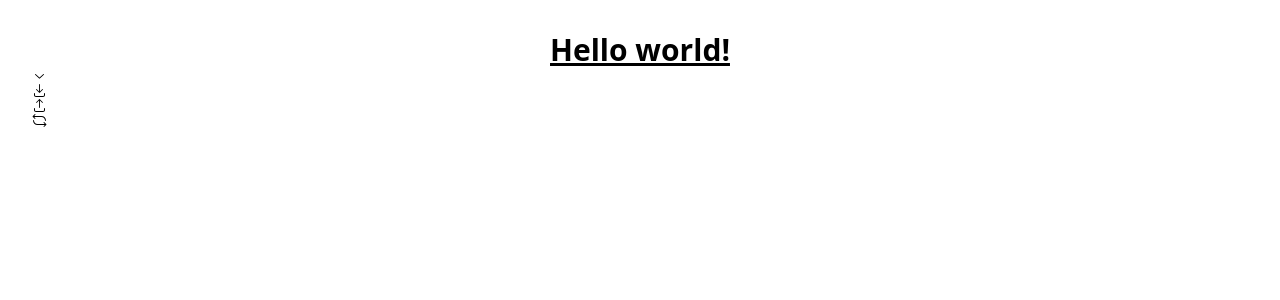
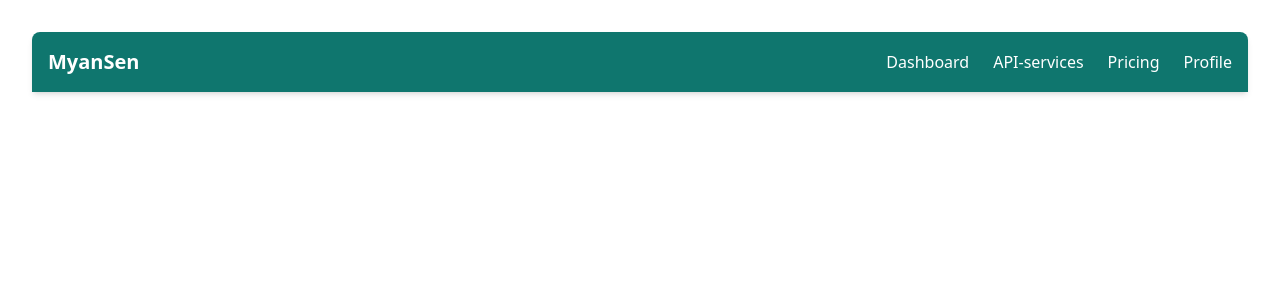
Before and after one commit to gloriabee/myansen_frontend, a React (Vite) app: page / in a window 1280 px wide. Shown: the top 300 px of the page. Built offline with nearby package versions, Linux system fonts and the light colour scheme.

Commit message:
Add: NavBar as compoenent

```diff
--- a/src/App.tsx
+++ b/src/App.tsx
@@ -1,13 +1,35 @@
 import "./App.css";
 import { icons } from "./components/icons";
+import NavBar from "@components/NavBar";
 function App() {
+  const navItems = [
+    {
+      label: "Dashboard",
+      link: "/dashboard",
+    },
+    {
+      label: "API-services",
+      link: "/apiservices",
+    },
+    {
+      label: "Pricing",
+      link: "/pricing",
+    },
+    {
+      label: "Profile",
+      link: "/profile",
+    },
+  ];
   return (
     <>
-      <h1 className="text-3xl font-bold underline">Hello world!</h1>
+      {/* <h1 className="text-3xl font-bold underline">Hello world!</h1>
       <icons.dropdown />
       <icons.export />
       <icons.upload />
-      <icons.loop />
+      <icons.loop /> */}
+
+      <NavBar logoText="MyanSen" navItems={navItems} />
+
     </>
   );
 }
--- /dev/null
+++ b/src/components/NavBar.tsx
@@ -0,0 +1,171 @@
+import React, { useState } from "react";
+
+
+interface NavItem {
+  label: string;
+  link: string;
+  icon?: string;
+  subItems?: NavItem[];
+}
+
+interface NavBarProps {
+  logoText: string;
+  navItems: NavItem[];
+}
+
+const NavBar = ({ logoText, navItems } : NavBarProps) => {
+  const [isMobileViewOpen, setMobileViewOpen] = useState(false);
+
+  return (
+    <nav className="bg-teal-700 p-4 shadow-md rounded-tl-lg rounded-tr-lg ">
+      <div className="container mx-auto flex justify-between items-center text-white">
+        {/* Logo/Brand Name */}
+        <a href="/" className="text-xl font-bold">
+          {logoText}
+        </a>
+
+        {/* Desktop Navigation */}
+        <div className="hidden md:flex space-x-6">
+          {navItems.map((item, index) => (
+            <div key={index} className="relative group">
+              <a
+                href={item.link}
+                className="hover:text-teal-200 transition-colors duration-200 cursor-pointer flex items-center" // Added flex items-center for icon alignment
+              >
+                {item.icon && (
+                  <img
+                    src={item.icon}
+                    alt={item.label}
+                    className="w-5 h-5 mr-1"
+                  />
+                )}
+                {item.label}
+
+                {item.subItems && (
+                  <svg
+                    className="ml-1 w-4 h-4 inline-block transform group-hover:rotate-180 transition-transform duration-200"
+                    fill="none"
+                    stroke="currentColor"
+                    viewBox="0 0 24 24"
+                    xmlns="http://www.w3.org/2000/svg"
+                  >
+                    <path
+                      strokeLinecap="round"
+                      strokeLinejoin="round"
+                      strokeWidth="2"
+                      d="M19 9l-7 7-7-7"
+                    ></path>
+                  </svg>
+                )}
+              </a>
+
+              {/* Desktop Sub-items (Dropdown) */}
+              {item.subItems && (
+                <div className="absolute left-0 mt-2 w-48 bg-white rounded-md shadow-lg opacity-0 invisible group-hover:opacity-100 group-hover:visible transition-all duration-200 z-10">
+                  {item.subItems?.map((subItem, subindex) => (
+                    <a
+                      key={subindex}
+                      href={subItem.link}
+                      className="block px-4 py-2 text-gray-800 hover:bg-gray-100 hover:rounded-md flex items-center" // Added flex items-center
+                    >
+                      {subItem.icon && (
+                        <img
+                          src={subItem.icon}
+                          alt={subItem.label}
+                          className="w-4 h-4 mr-1"
+                        />
+                      )}
+                      {subItem.label}
+                    </a>
+                  ))}
+                </div>
+              )}
+            </div>
+          ))}
+        </div>
+
+        {/* Mobile Menu Button (Hamburger/Close Icon) */}
+        <div className="md:hidden">
+          <button
+            onClick={() => setMobileViewOpen(!isMobileViewOpen)}
+            className="text-white focus:outline-none"
+          >
+            <svg
+              className="w-6 h-6"
+              fill="none"
+              stroke="currentColor"
+              viewBox="0 0 24 24"
+              xmlns="http://www.w3.org/2000/svg"
+            >
+              {isMobileViewOpen ? (
+                <path
+                  strokeLinecap="round"
+                  strokeLinejoin="round"
+                  strokeWidth="2"
+                  d="M6 18L18 6M6 6l12 12"
+                ></path> // Close icon
+              ) : (
+                <path
+                  strokeLinecap="round"
+                  strokeLinejoin="round"
+                  strokeWidth="2"
+                  d="M4 6h16M4 12h16m-7 6h7"
+                ></path> // Hamburger icon
+              )}
+            </svg>
+          </button>
+        </div>
+      </div>
+
+      {/* Mobile Navigation (Dropdown when open) */}
+      {isMobileViewOpen && (
+        <div className="md:hidden py-2 mt-4">
+          {navItems.map((item, index) => {
+            return (
+              <div key={index}>
+                {" "}
+                <a
+                  href={item.link}
+                  className="block text-white px-4 py-2 hover:bg-teal-800 transition-colors duration-200 flex items-center"
+                  onClick={() => setMobileViewOpen(false)}
+                >
+                  {item.icon && (
+                    <img
+                      src={item.icon}
+                      alt={item.label}
+                      className="w-5 h-5 mr-1"
+                    />
+                  )}
+                  {item.label}
+                </a>
+                {item.subItems && (
+                  <div className="pl-6 bg-teal-800">
+                    {item.subItems.map((subItem, subIndex) => (
+                      <a
+                        key={subIndex}
+                        href={subItem.link}
+                        className="block text-white px-4 py-2 hover:bg-teal-800 transition-colors duration-200 text-sm flex items-center" // Added flex items-center
+                        onClick={() => setMobileViewOpen(false)}
+                      >
+                        {subItem.icon && (
+                          <img
+                            src={subItem.icon}
+                            alt={subItem.label}
+                            className="w-4 h-4 mr-1"
+                          />
+                        )}
+                        {subItem.label}
+                      </a>
+                    ))}
+                  </div>
+                )}
+              </div>
+            );
+          })}
+        </div>
+      )}
+    </nav>
+  );
+};
+
+export default NavBar;
```
